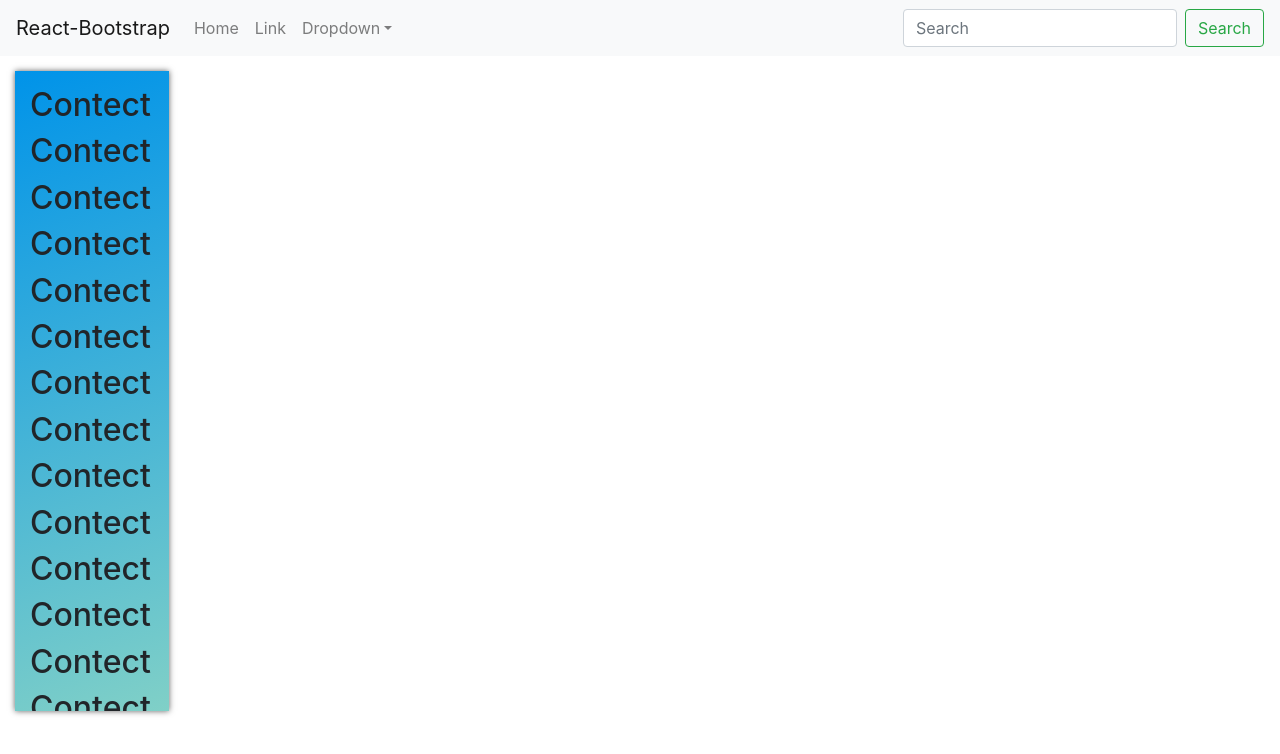
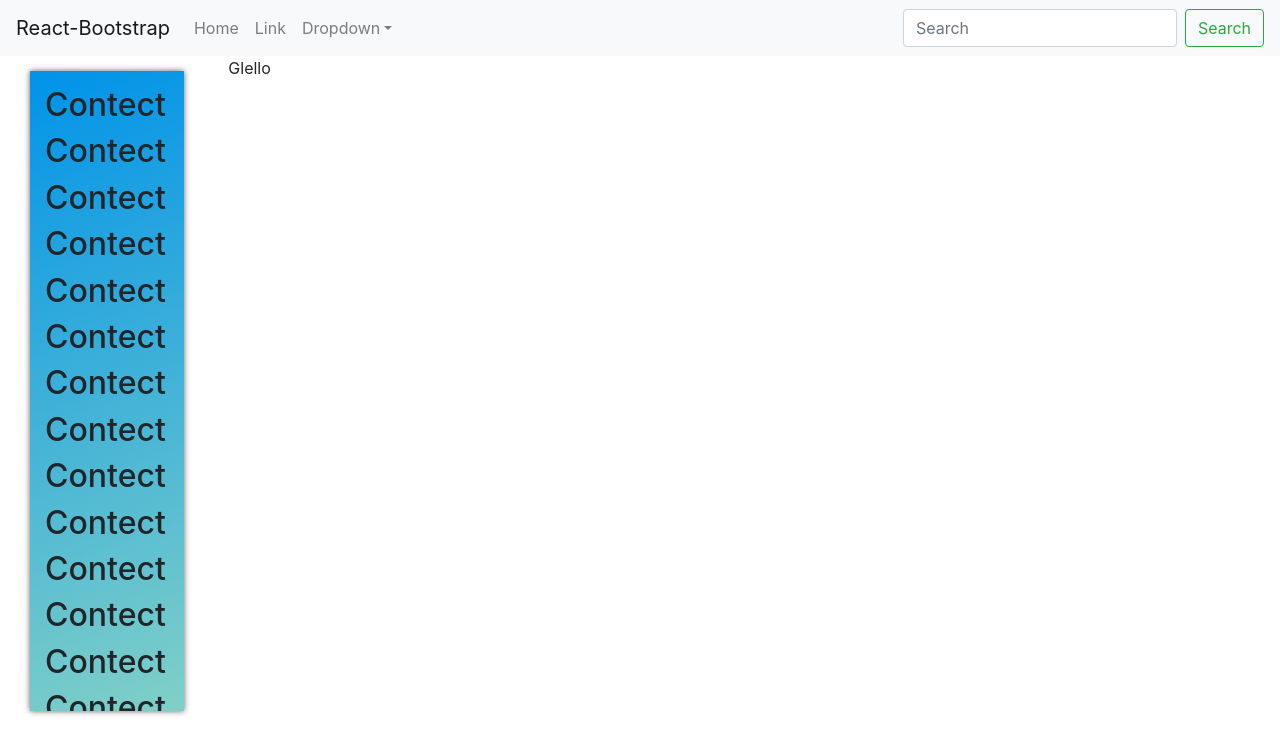
Before and after one commit to NaimBiswas/react-dashboard, a React (Create React App) app: page / in a window 1280 px wide. Shown: the top 754 px of the page. Built offline with nearby package versions, Linux system fonts and the light colour scheme.

Commit message:
Create A place for show home Component

```diff
--- a/src/App.js
+++ b/src/App.js
@@ -11,8 +11,17 @@ function App() {
 
          <div className="">
             <Header></Header>
-            <div className="clildOne">
-               <LeftSideBar />
+            <div className="container-fluid">
+               <div className="row">
+                  <div className="col-lg-2">
+                     <div className="clildOne">
+                        <LeftSideBar />
+                     </div>
+                  </div>
+                  <div className="col-lg-10">
+                     Glello
+                  </div>
+               </div>
             </div>
 
 
```
